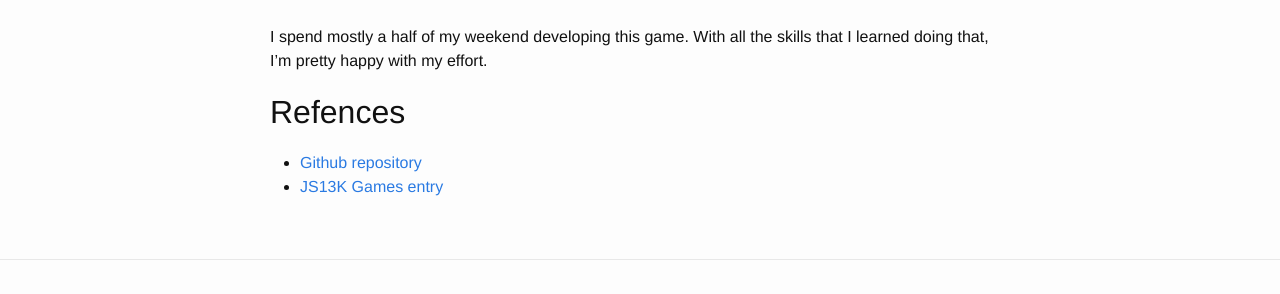
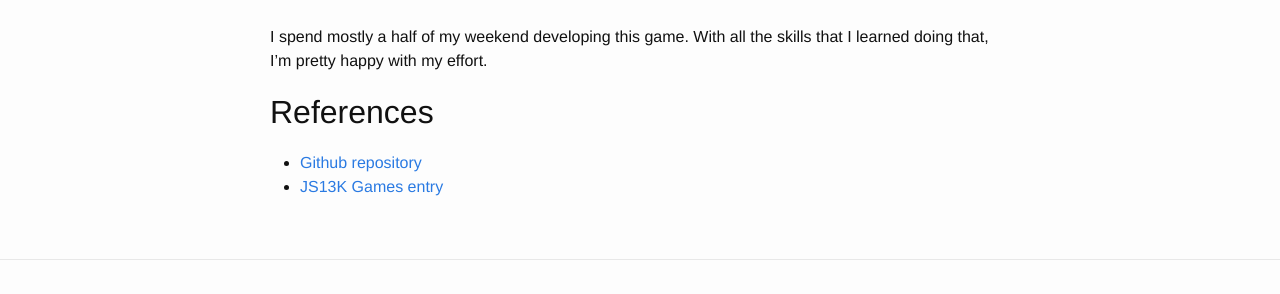
Before and after one commit to kesara/kesara.github.io, a Jekyll site: the page built from _posts/2018-08-29-my-js13k-games-entry-13kars.md, in a window 1280 px wide. Shown: the part 1678-1972 px from the top of the page. Built offline with Jekyll 4.4.1, drawn with Linux system fonts in a browser that asks for light colours.

Commit message:
Fix typo

```diff
--- a/_posts/2018-08-29-my-js13k-games-entry-13kars.md
+++ b/_posts/2018-08-29-my-js13k-games-entry-13kars.md
@@ -52,7 +52,7 @@ running.
 I spend mostly a half of my weekend developing this game. With all the skills
 that I learned doing that, I'm pretty happy with my effort.
 
-## Refences
+## References
 * [Github repository][github-13kars]
 * [JS13K Games entry][js13k-13kars]
 
```
